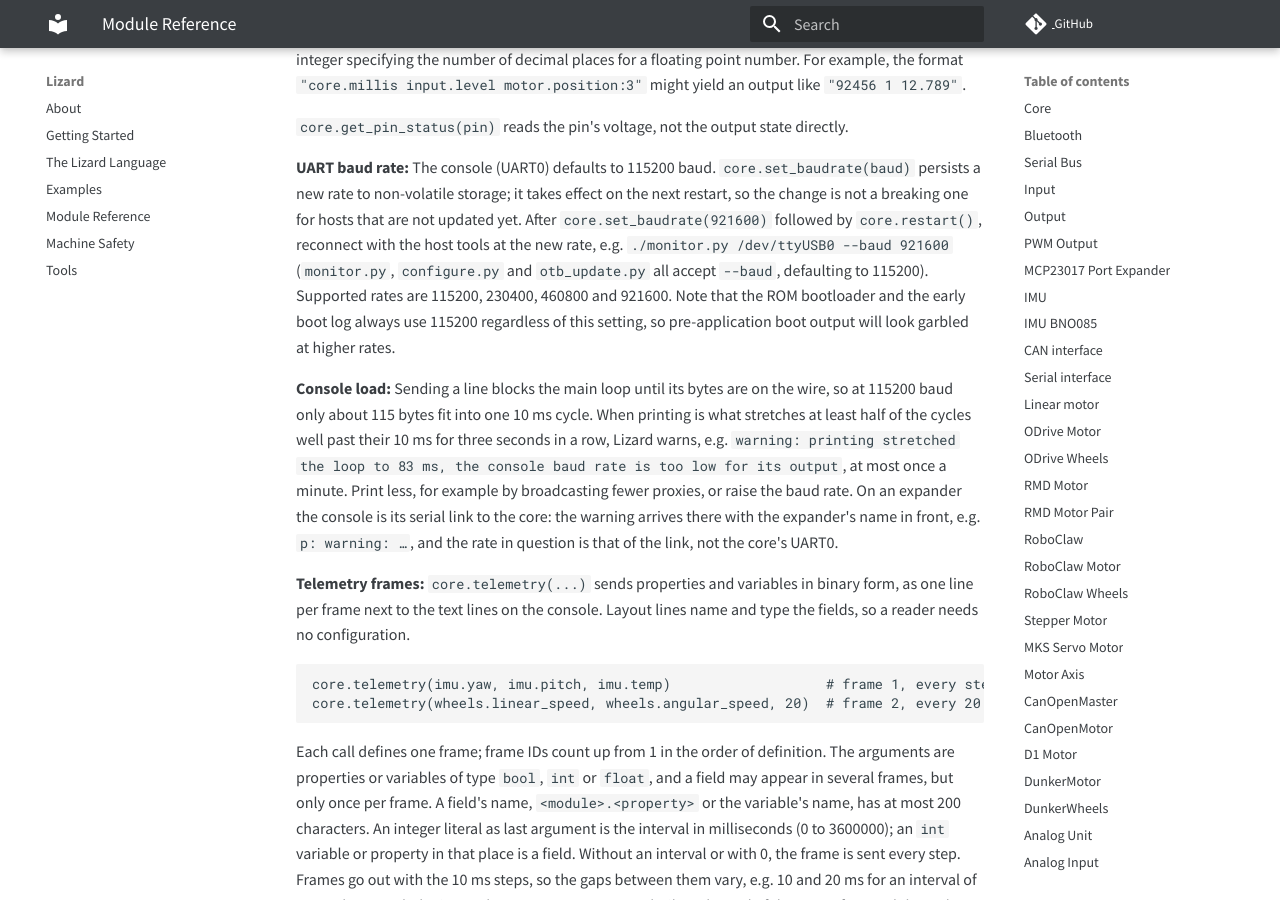
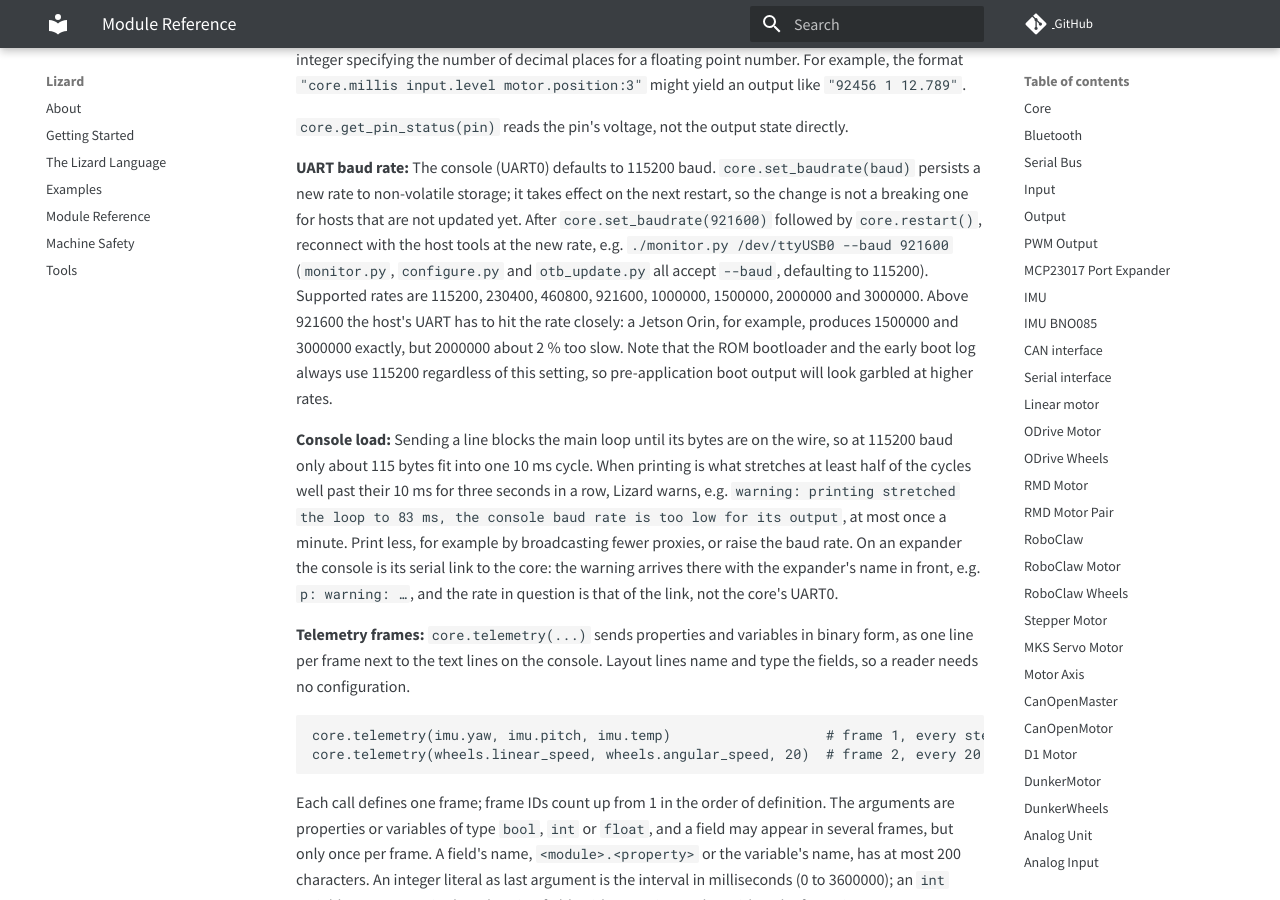
Before and after one commit to zauberzeug/lizard, an MkDocs documentation site: the page built from docs/module_reference.md, in a window 1280 px wide and 900 px high, scrolled down 2206 px. Built offline with MkDocs 1.6.1 and Material for MkDocs 9.7.7, drawn with Linux system fonts in a browser that asks for light colours; comment, search, counter and statistics services are not loaded.

Commit message:
Accept console baud rates above 921600, up to 3000000

```diff
--- a/docs/module_reference.md
+++ b/docs/module_reference.md
@@ -62,7 +62,8 @@ For example, the format `"core.millis input.level motor.position:3"` might yield
 The console (UART0) defaults to 115200 baud.
 `core.set_baudrate(baud)` persists a new rate to non-volatile storage; it takes effect on the next restart, so the change is not a breaking one for hosts that are not updated yet.
 After `core.set_baudrate(921600)` followed by `core.restart()`, reconnect with the host tools at the new rate, e.g. `./monitor.py /dev/ttyUSB0 --baud 921600` (`monitor.py`, `configure.py` and `otb_update.py` all accept `--baud`, defaulting to 115200).
-Supported rates are 115200, 230400, 460800 and 921600.
+Supported rates are 115200, 230400, 460800, 921600, 1000000, 1500000, 2000000 and 3000000.
+Above 921600 the host's UART has to hit the rate closely: a Jetson Orin, for example, produces 1500000 and 3000000 exactly, but 2000000 about 2 % too slow.
 Note that the ROM bootloader and the early boot log always use 115200 regardless of this setting, so pre-application boot output will look garbled at higher rates.
 
 **Console load:**
```
Also changed, not shown: 1 other file.
